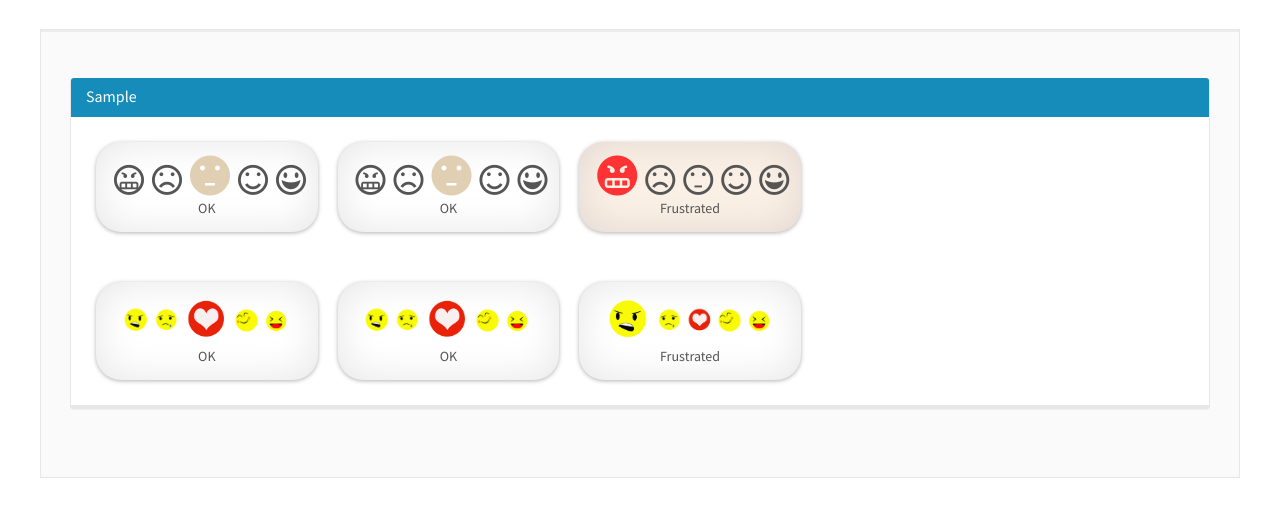
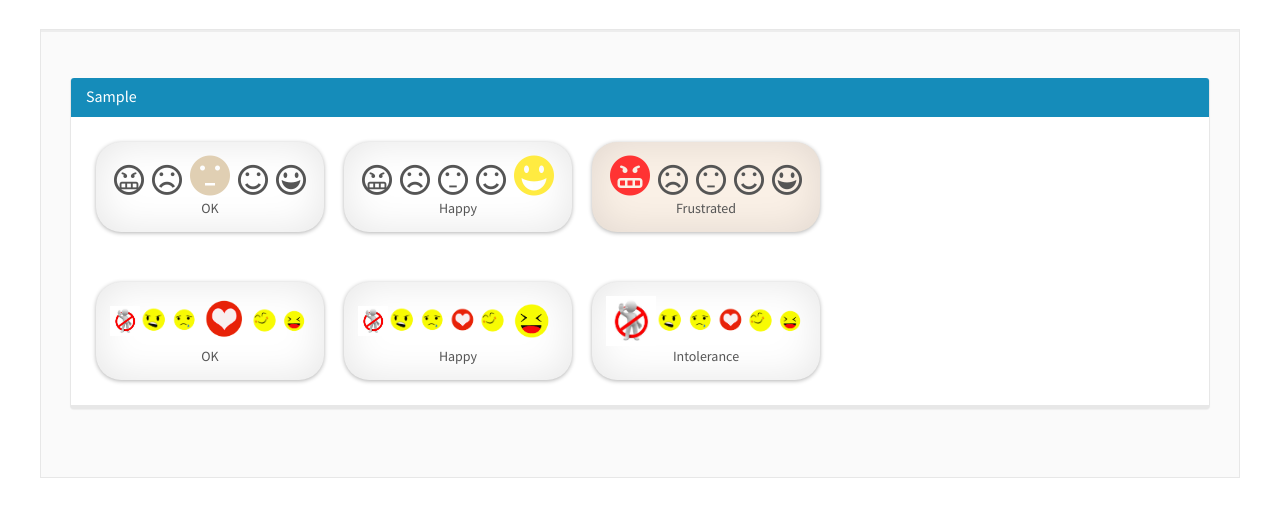
Before and after one commit to uttesh/ngreactions, a website: page demo/index.html in a window 1280 px wide. Shown: the part 365-873 px from the top of the page. Drawn offline with Linux system fonts and the light colour scheme; files whose address does not match are found by name.

Commit message:
updated the default

```diff
--- a/css/font-reaction/font-reactions.css
+++ b/css/font-reaction/font-reactions.css
@@ -359,7 +359,7 @@ input::-moz-focus-inner {
     border-radius: 25px;
     -moz-border-radius: 25px;
     -webkit-border-radius: 25px;
-    width: 20%;
+    width: auto;
     text-align: center;
     padding: 2px;
 	margin:10px;
@@ -371,7 +371,7 @@ input::-moz-focus-inner {
     -moz-border-radius: 25px;
     -webkit-border-radius: 25px;
     background: rgb(230, 230, 230);
-    width: 20%;
+    width: auto;
     text-align: center;
     padding: 2px;
 	margin:10px;
@@ -380,7 +380,7 @@ input::-moz-focus-inner {
 .drop-shadow {
     position: relative;
     float: left;
-    width: 20%;
+    width: auto;
     padding: 1em;
     background: #fff;
     -webkit-box-shadow: 0 1px 4px rgba(0, 0, 0, 0.3), 0 0 40px rgba(0, 0, 0, 0.1) inset;
--- a/demo/index.html
+++ b/demo/index.html
@@ -10,7 +10,7 @@
         <script src="static/js/app.js"></script>
         <link rel="stylesheet" href="static/css/bootstrap/css/bootstrap-lumen.css" />
         <link rel="stylesheet" href="static/css/font-awesome/css/font-awesome.min.css">
-        <link rel="stylesheet" href="static/css/font-reaction/font-reactions.css">
+        <link rel="stylesheet" href="../css/font-reaction/font-reactions.css">
     </head>
     <body  style="margin: 0 25px 0; padding: 0 15px 0;">
         <div class="navbar navbar-inverse navbar-fixed-top" role="navigation" >
--- a/demo/static/js/app.js
+++ b/demo/static/js/app.js
@@ -8,7 +8,7 @@ myapp.controller("reactionCtrl", ['$scope', function($scope) {
             minRating: 1,
             readOnly: false
         },{
-            selected: 1,
+            selected: 3,
             minRating: 1,
             readOnly: false
         },{
@@ -22,7 +22,8 @@ myapp.controller("reactionCtrl", ['$scope', function($scope) {
             {icon: 'static/images/love.png', rating: '1', name: 'OK'},
             {icon: 'static/images/smile.png', rating: '2', name: 'Good'},
             {icon: 'static/images/sad.png', rating: '0', name: 'Bad'},
-            {icon: 'static/images/angry.png', rating: '-1', name: 'Frustrated'}
+            {icon: 'static/images/angry.png', rating: '-2', name: 'Frustrated'},
+			{icon: 'static/images/intolerance.jpg', rating: '-1', name: 'Intolerance'}
         ]
 
         $scope.iconset = [
```
Also changed, not shown: demo/static/images/intolerance.jpg (added).
